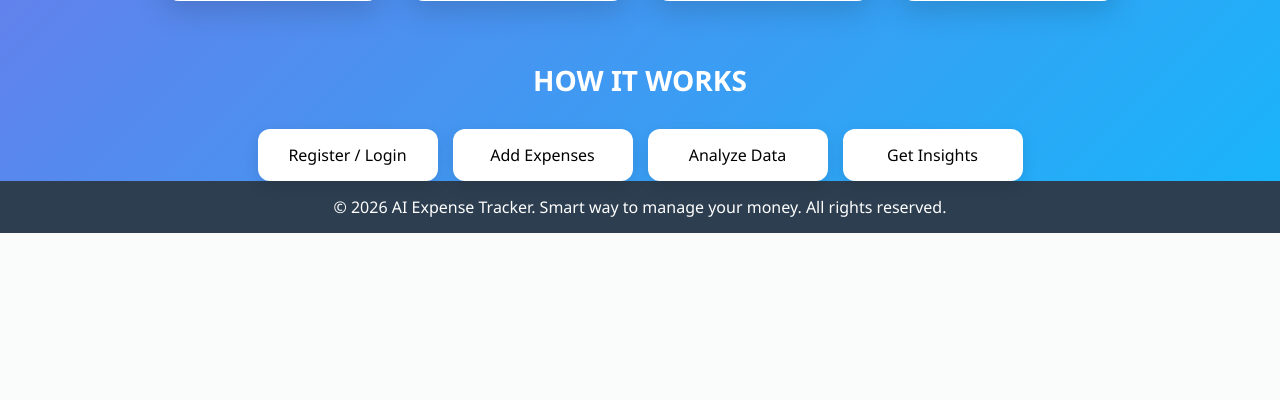
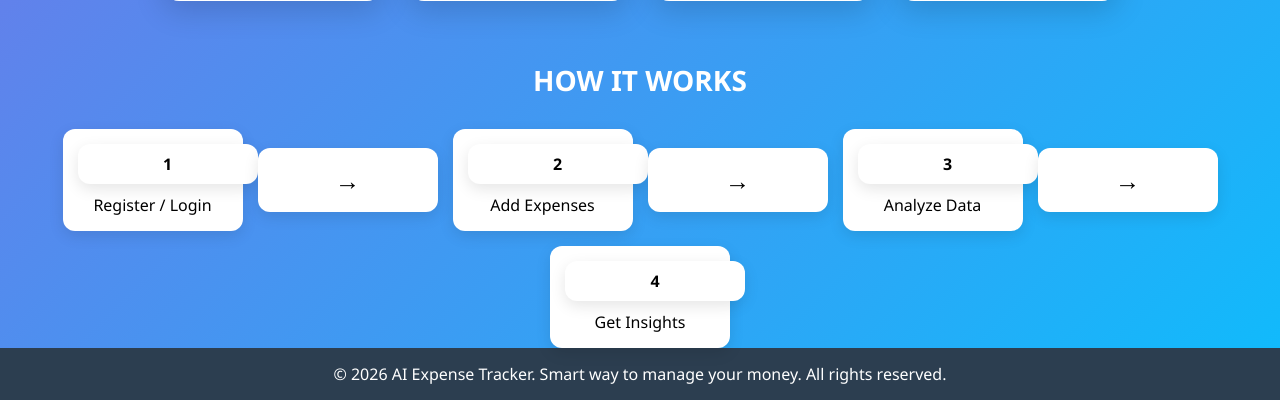
Before and after one commit to kanakadurgapitchuka/ai-expense-tracker, a Flask app: page / in a window 1280 px wide. Shown: the part 901-1301 px from the top of the page. Before the commit the page ends 1134 px from the top, so only its background shows below. Run offline with Flask 3, Linux system fonts and the light colour scheme; some libraries are stand-ins or nearby versions.

Commit message:
Enhance steps section with numbered circles

```diff
--- a/templates/home.html
+++ b/templates/home.html
@@ -55,10 +55,33 @@
     <h2>HOW IT WORKS</h2>
 
     <div class="steps">
-        <div>Register / Login</div>
-        <div>Add Expenses</div>
-        <div>Analyze Data</div>
-        <div>Get Insights</div>
+
+        <div class="step">
+            <div class="circle">1</div>
+            <p>Register / Login</p>
+        </div>
+
+        <div class="arrow">→</div>
+
+        <div class="step">
+            <div class="circle">2</div>
+            <p>Add Expenses</p>
+        </div>
+
+        <div class="arrow">→</div>
+
+        <div class="step">
+            <div class="circle">3</div>
+            <p>Analyze Data</p>
+        </div>
+
+        <div class="arrow">→</div>
+
+        <div class="step">
+            <div class="circle">4</div>
+            <p>Get Insights</p>
+        </div>
+
     </div>
 
 </section>
```
